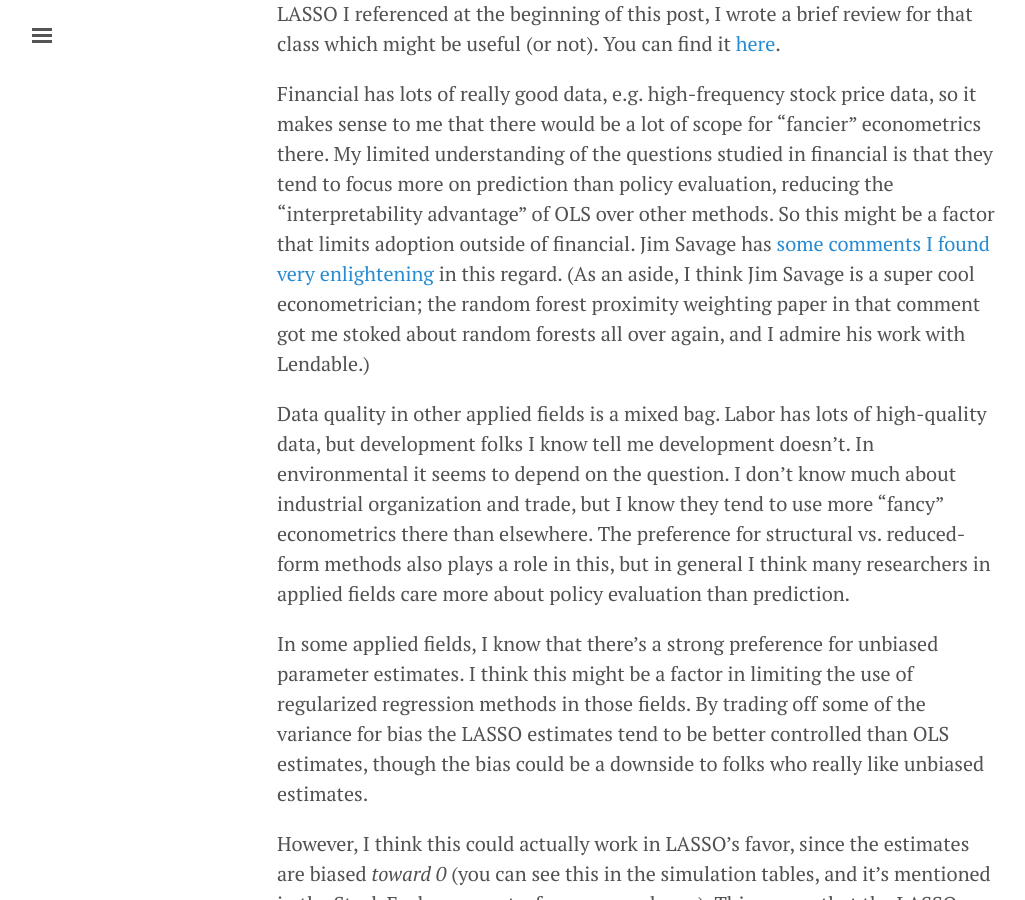
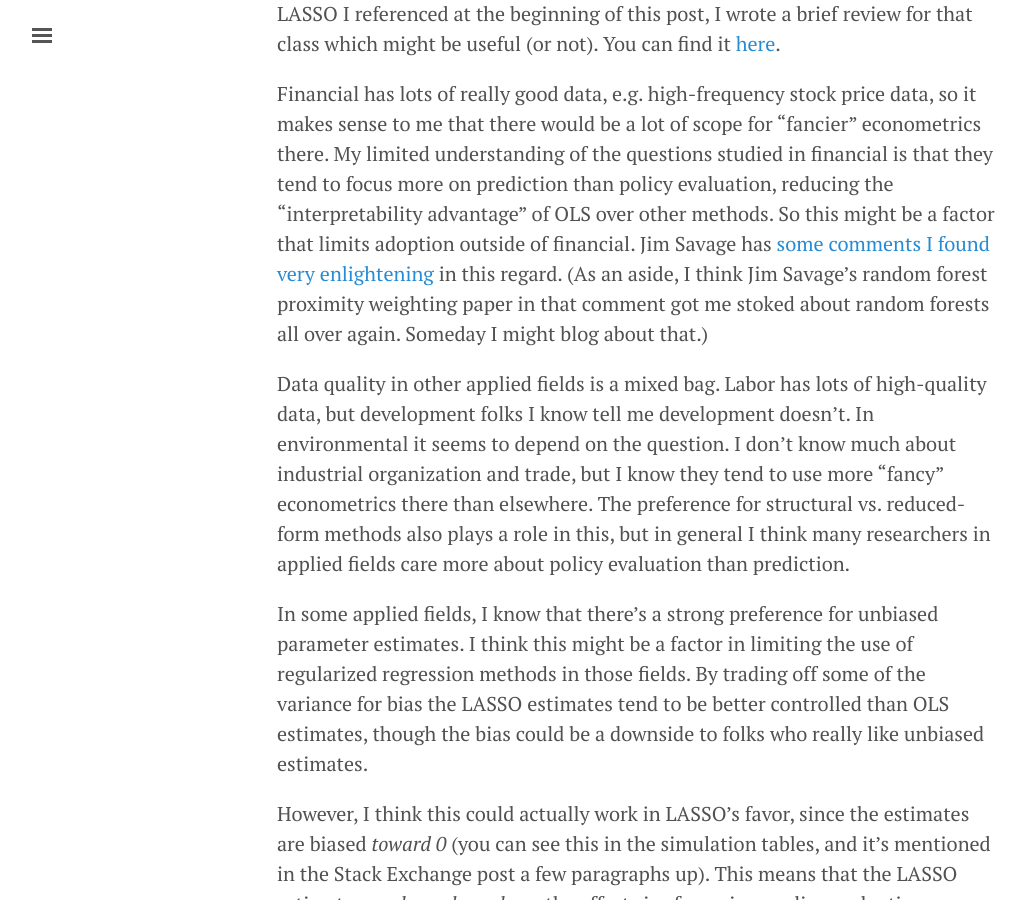
Before and after one commit to akhilrao/akhilrao.github.io, a Jekyll site: the page built from _posts/2016-07-16-lasso-ols-sim-1.md, in a window 1280 px wide and 900 px high, scrolled down 11159 px. Shown: the whole window, without its empty margins (3-1028 px from the left). Built offline with Jekyll 4.4.1, drawn with Linux system fonts in a browser that asks for light colours; formulas are drawn with MathJax 3; some of the changed text lies outside the part shown.

Commit message:
fixing aesthetics

```diff
--- a/_posts/2016-07-16-lasso-ols-sim-1.md
+++ b/_posts/2016-07-16-lasso-ols-sim-1.md
@@ -24,9 +24,9 @@ This results in an estimator for $$ \beta $$ which is [unbiased, consistent, and
 
 The idea with LASSO is to add a penalty to the problem that is increasing in the dimension of the coefficient vector $$ \beta$$, i.e. to solve
 
-$$ \min_{\beta} (Y - X \beta)^2 + \lambda || \beta ||_1 $$
+$$ \min_{\beta} (Y - X \beta)^2 + \lambda \| \beta ||_1 $$
 
-where $$ \|\| \beta \|\|_1 $$ is the $$L1$$ norm of the vector $$\beta$$. $$\lambda$$ is a parameter that controls how severe the penalty for a higher-dimensional or larger $$\beta$$ is - bigger $$\lambda$$ means a sparser model. It is typically tuned through cross-validation. This procedure results in a [biased](https://arxiv.org/pdf/0808.0967.pdf) but [consistent](http://www.jmlr.org/papers/volume7/zhao06a/zhao06a.pdf) estimator of $$\beta$$. (Note that the consistency described in the Zhao paper at the "consistent" link is not the same consistency that econometricians usually speak of in regard to OLS; the former is model selection consistency, the latter is parameter estimation consistency. The Zhao paper has some discussion of this distinction, and refers to [Knight and Fu (2000) ](http://www.stat.rice.edu/~gallen/knight_fu_2000_lasso.pdf) for proofs of estimation consistency and asymptotic properties of a class of regularized estimators which include LASSO as a special case.)
+where $$ \| \beta \|_1 $$ is the $$L1$$ norm of the vector $$\beta$$. $$\lambda$$ is a parameter that controls how severe the penalty for a higher-dimensional or larger $$\beta$$ is - bigger $$\lambda$$ means a sparser model. It is typically tuned through cross-validation. This procedure results in a [biased](https://arxiv.org/pdf/0808.0967.pdf) but [consistent](http://www.jmlr.org/papers/volume7/zhao06a/zhao06a.pdf) estimator of $$\beta$$. (Note that the consistency described in the Zhao paper at the "consistent" link is not the same consistency that econometricians usually speak of in regard to OLS; the former is model selection consistency, the latter is parameter estimation consistency. The Zhao paper has some discussion of this distinction, and refers to [Knight and Fu (2000) ](http://www.stat.rice.edu/~gallen/knight_fu_2000_lasso.pdf) for proofs of estimation consistency and asymptotic properties of a class of regularized estimators which include LASSO as a special case.)
 
 That's all I'll say about LASSO here. There's a lot of discussion of the LASSO online. Rob Tibshirani has a good introduction with references [here](http://statweb.stanford.edu/~tibs/lasso.html), the [wikipedia page](https://en.wikipedia.org/wiki/Lasso_(statistics) ) is also decent, and googling will turn up a lot more resources.
 
@@ -307,7 +307,7 @@ So where and how is LASSO used in economics? I hear it's not uncommon in financi
 
 Spatial is more of a tool-building area than a topic area like financial so simulations can be relevant to the questions of interest, but it makes spatial a less-apt comparison to fields like labor or development. Let's leave it aside for this discussion. If you're interested in the two spatial econometrics papers using LASSO I referenced at the beginning of this post, I wrote a brief review for that class which might be useful (or not). You can find it [here](https://github.com/akhilrao/akhilrao.github.io/tree/master/public/code/lassoOlsSim/akhil_rao_8838_writeup_final.pdf).
 
-Financial has lots of really good data, e.g. high-frequency stock price data, so it makes sense to me that there would be a lot of scope for "fancier" econometrics there. My limited understanding of the questions studied in financial is that they tend to focus more on prediction than policy evaluation, reducing the "interpretability advantage" of OLS over other methods. So this might be a factor that limits adoption outside of financial. Jim Savage has [some comments I found very enlightening](http://andrewgelman.com/2015/09/29/how-to-use-lasso-etc-in-political-science/#comment-244882) in this regard. (As an aside, I think Jim Savage is a super cool econometrician; the random forest proximity weighting paper in that comment got me stoked about random forests all over again, and I admire his work with Lendable.)
+Financial has lots of really good data, e.g. high-frequency stock price data, so it makes sense to me that there would be a lot of scope for "fancier" econometrics there. My limited understanding of the questions studied in financial is that they tend to focus more on prediction than policy evaluation, reducing the "interpretability advantage" of OLS over other methods. So this might be a factor that limits adoption outside of financial. Jim Savage has [some comments I found very enlightening](http://andrewgelman.com/2015/09/29/how-to-use-lasso-etc-in-political-science/#comment-244882) in this regard. (As an aside, I think Jim Savage's random forest proximity weighting paper in that comment got me stoked about random forests all over again. Someday I might blog about that.)
 
 Data quality in other applied fields is a mixed bag. Labor has lots of high-quality data, but development folks I know tell me development doesn't. In environmental it seems to depend on the question. I don't know much about industrial organization and trade, but I know they tend to use more "fancy" econometrics there than elsewhere. The preference for structural vs. reduced-form methods also plays a role in this, but in general I think many researchers in applied fields care more about policy evaluation than prediction.
 
```
